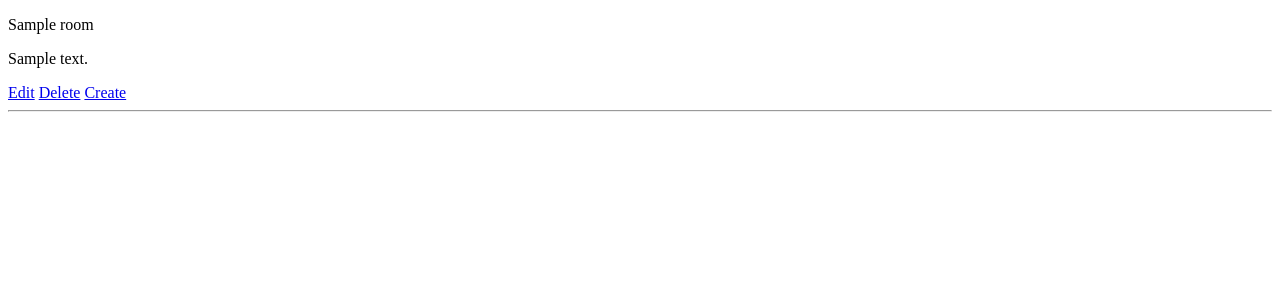
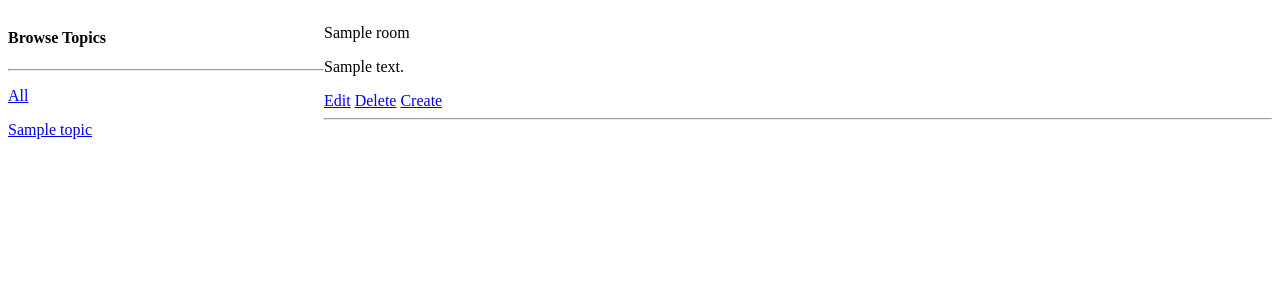
Before and after one commit to dkerobean/Django-DiscordClone, a Django app: template templates/home.html in a window 1280 px wide. Shown: the top 300 px of the page. Run offline with Django 3.2, Linux system fonts and the light colour scheme; the template is opened without the code that fills it: most values are stand-ins (such as "Sample title", 1, 10 or a date in 2020).

Commit message:
- Search functionality done (seperated into utils file )

```diff
--- a/templates/home.html
+++ b/templates/home.html
@@ -1,6 +1,31 @@
 {% extends 'layouts/main.html' %}
 
 {% block content %}
+
+<style>
+  .home{
+    display: grid;
+    grid-template-columns: 1fr 3fr;
+  }
+</style>
+
+<div class="home">
+
+  <div>
+    <h4>Browse Topics</h4>
+    <hr>
+    <p>
+      <a href="{% url 'home' %}">All</a>
+    </p>
+    {% for topic in topics %}
+    <p>
+      <a href="{% url 'home' %}?q={{topic.name}}">{{topic.name}}</a>
+    </p>
+
+    {% endfor %}
+  </div>
+
+<div class="">
   {% for rooms in room %}
   <p>{{rooms.name}}</p>
   <p>{{rooms.description}}</p>
@@ -10,4 +35,8 @@
 
   <hr>
   {% endfor %}
+</div>
+
+</div>
+
 {% endblock %}
```
Also changed, not shown: base/views.py (+21 -3 lines), db.sqlite3. Lines whose indentation alone changed are shown as unchanged.
